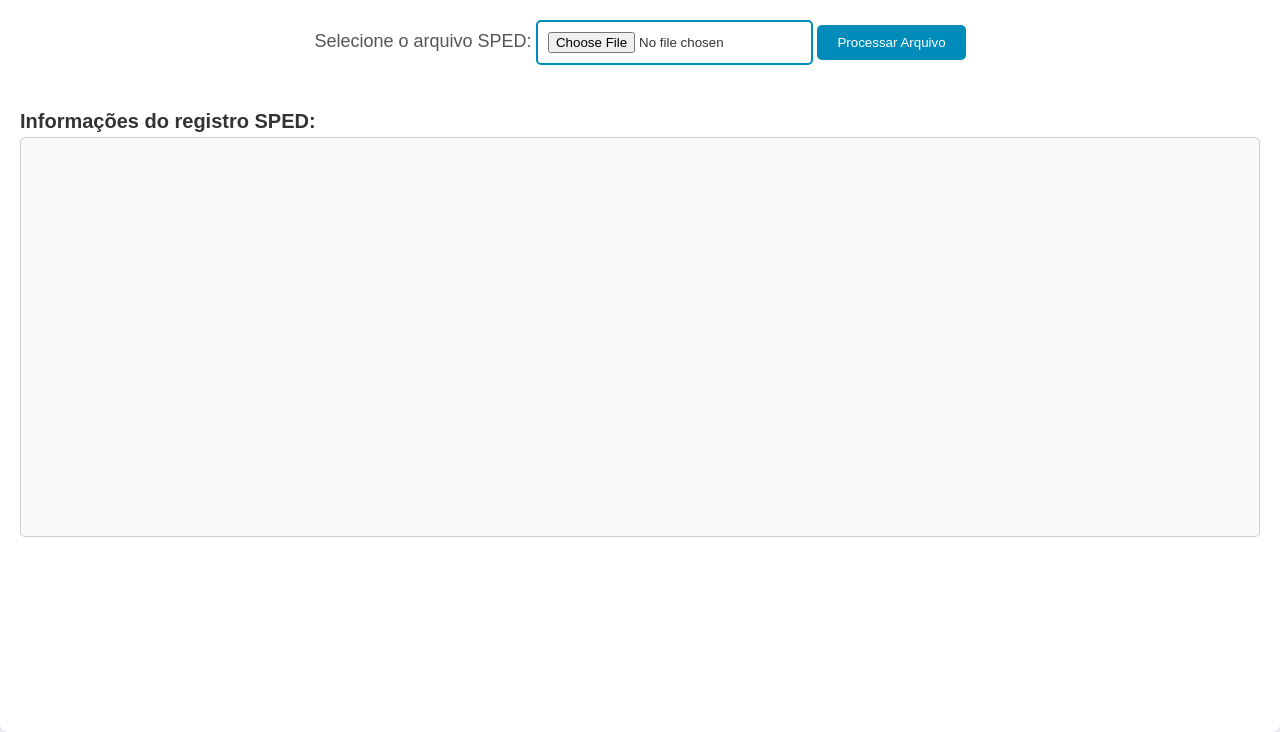
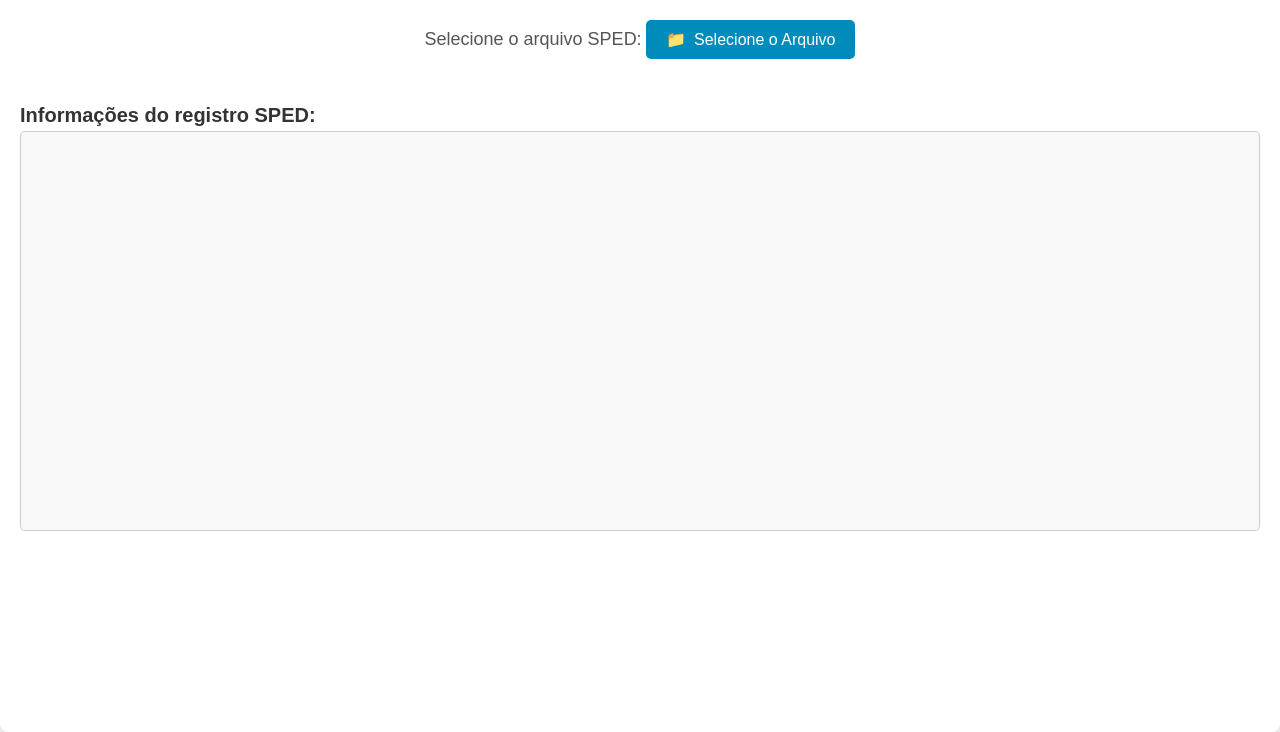
Before and after one commit to wnvmu/sped.github.io, a plain HTML site: page index.html in a window 1280 px wide. Shown: the part 68-800 px from the top of the page. Drawn offline with Linux system fonts and the light colour scheme.

Commit message:
Add files via upload

```diff
--- a/index.html
+++ b/index.html
@@ -14,14 +14,15 @@
 
         <section class="file-section">
             <label for="fileInput" class="file-label">Selecione o arquivo SPED:</label>
-            <input type="file" id="fileInput" class="file-input" accept=".txt" />
-            <button class="btn" onclick="processFile()">Processar Arquivo</button>
+            <input type="file" id="fileInput" class="file-input" accept=".txt" onchange="processFile()" style="display: none;" />
+            <button class="btn" onclick="document.getElementById('fileInput').click();">Selecione o Arquivo</button>
         </section>
 
         <section class="output-section">
             <div style="display: inline;">
                 <h2 style="display: inline;">Informações do registro SPED:</h2>
-                <div Id="outdados" style="display: inline;"></div></div>
+                <div id="outdados" style="display: inline;"></div>
+            </div>
             <div id="output"></div> <!-- Div para exibir múltiplos registros -->
         </section>
     </div>
--- a/script.js
+++ b/script.js
@@ -32,7 +32,7 @@ function processFile() {
             if (registroTipo === '0000') {
                 const fields = line.split('|'); // Separa os campos usando o delimitador "|"
                 empresa = fields[6].trim(); // Nome da empresa
-                ano = fields[4].substring(fields[4].length - 4); // Extraindo o ano da data de início (ex: 01082023 -> 2023)
+                ano = fields[4].slice(-4); // Extraindo o ano da data de início (ex: 01082023 -> 2023)
                 versao = fields[2]; // O número de versão pode estar neste campo ou ajuste conforme necessário
             }
 
--- a/styles.css
+++ b/styles.css
@@ -49,11 +49,7 @@ header h1 {
 }
 
 .file-input {
-    margin-top: 10px;
-    padding: 10px;
-    border: 2px solid #008cba;
-    border-radius: 5px;
-    cursor: pointer;
+    display: none; /* Esconde a entrada de arquivo */
 }
 
 .btn {
@@ -66,10 +62,27 @@ header h1 {
     cursor: pointer;
     margin-top: 10px;
     transition: background-color 0.3s ease;
+    position: relative; /* Para o efeito de antes */
+    font-size: 16px; /* Aumenta o tamanho da fonte para maior legibilidade */
 }
 
 .btn:hover {
     background-color: #005f8d;
+}
+
+.btn:focus {
+    outline: none; /* Remove o contorno padrão */
+}
+
+.btn::before {
+    content: '📁'; /* Adiciona um ícone de arquivo antes do texto do botão */
+    margin-right: 8px; /* Espaço entre o ícone e o texto */
+}
+
+.btn-container {
+    display: flex; /* Alinha os botões lado a lado */
+    justify-content: center; /* Centraliza os botões */
+    gap: 10px; /* Espaço entre os botões */
 }
 
 .output-section {
```
Also changed, not shown: config.js (line endings or trailing spaces).
